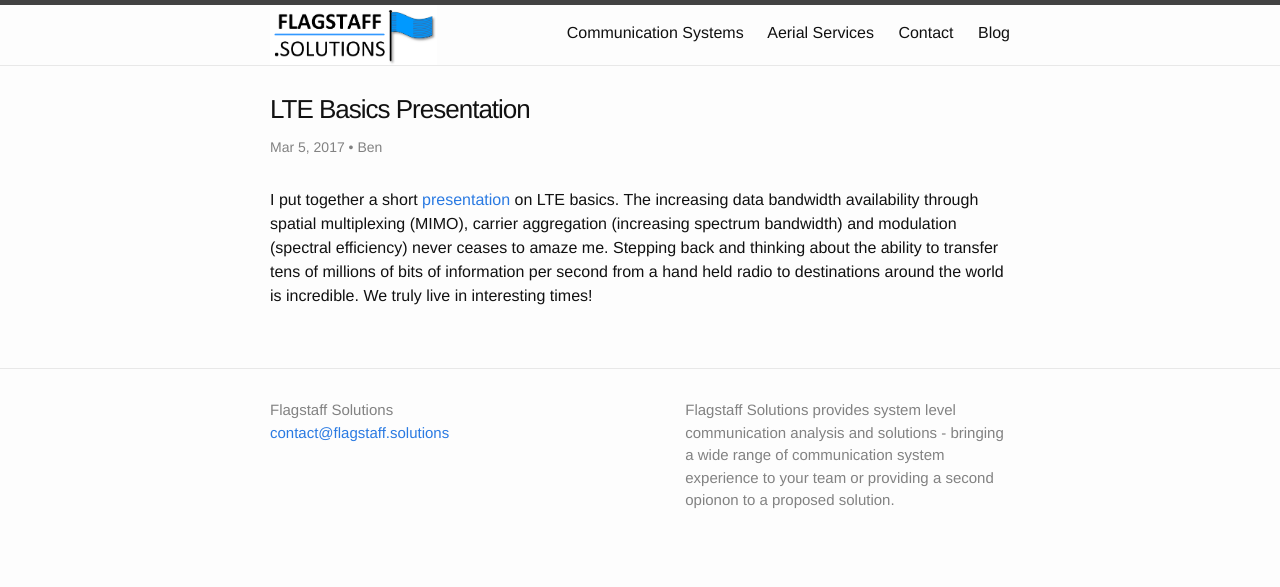
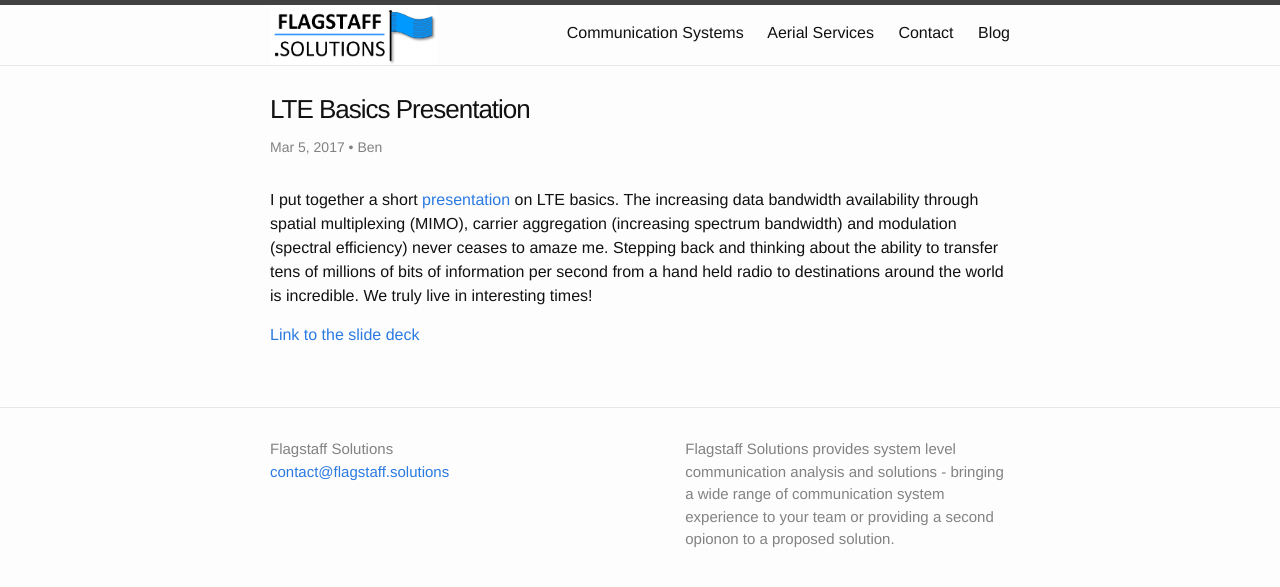
Before and after one commit to fellowsb/fellowsb.github.io, a Jekyll site: the page built from _posts/2017-03-04-LTE-Basics-Presentation.markdown, in a window 1280 px wide. Shown: the top 587 px of the page. Built offline with Jekyll 4.4.1, drawn with Linux system fonts in a browser that asks for light colours.

Commit message:
Add files via upload

```diff
--- a/_posts/2017-03-04-LTE-Basics-Presentation.markdown
+++ b/_posts/2017-03-04-LTE-Basics-Presentation.markdown
@@ -8,5 +8,6 @@ author: Ben
 ---
 I put together a short [presentation][lte] on LTE basics.  The increasing data bandwidth availability through spatial multiplexing (MIMO), carrier aggregation (increasing spectrum bandwidth) and modulation (spectral efficiency) never ceases to amaze me.  Stepping back and thinking about the ability to transfer tens of millions of bits of information per second from a hand held radio to destinations around the world is incredible.  We truly live in interesting times!
 
+[Link to the slide deck][lte]
 
 [lte]: {{ site.baseurl }}/assets/Introduction-to-LTE-Presentation.pdf
```
